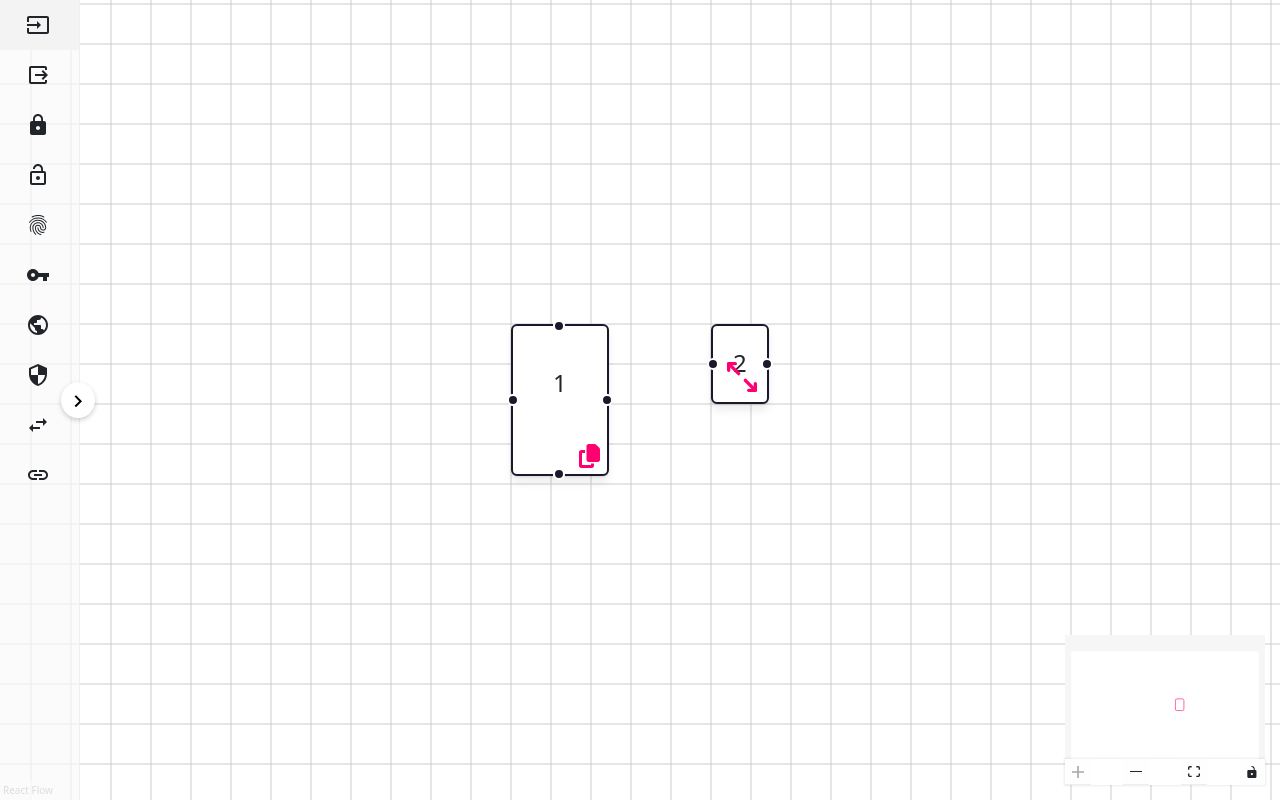
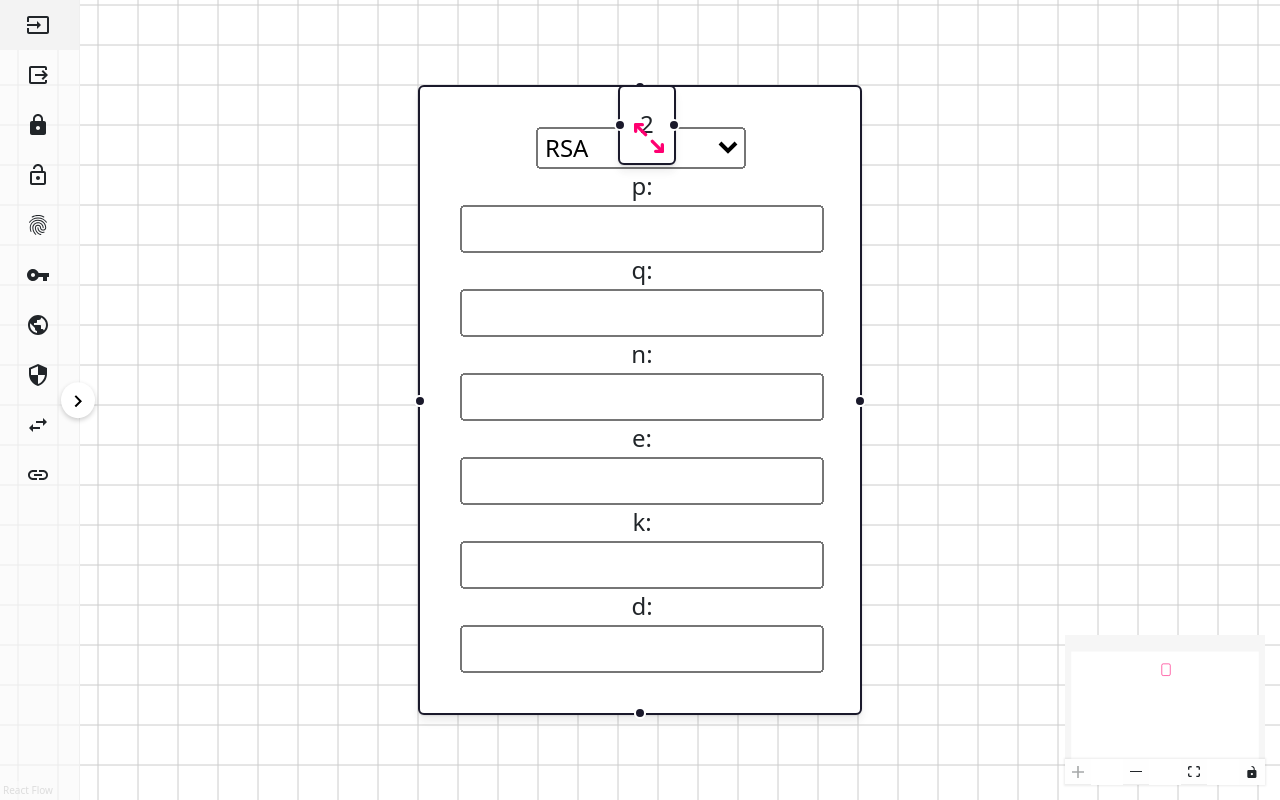
Before and after one commit to R0drigo-0/cryptolab, a React (Create React App) app: page /design in a window 1280 px wide. Built offline with nearby package versions, Linux system fonts and the light colour scheme.

Commit message:
EncryptNode V1

```diff
--- a/src/views/Components/EncryptNode.js
+++ b/src/views/Components/EncryptNode.js
@@ -0,0 +1,94 @@
+import { memo, useState, useEffect } from 'react';
+import { Handle, Position } from '@xyflow/react';
+
+const controlStyle = {
+  background: 'transparent',
+  border: 'none',
+  padding: '10px',
+  width: '200px',
+  boxSizing: 'border-box',
+};
+
+const EncryptNode = ({ data }) => {
+  const [algorithm, setAlgorithm] = useState('RSA');
+  const [p, setP] = useState('');
+  const [q, setQ] = useState('');
+  const [n, setN] = useState('');
+  const [e, setE] = useState('');
+  const [k, setK] = useState('');
+  const [d, setD] = useState('');
+
+  useEffect(() => {
+    if (p && q) {
+      setN(p * q);
+    }
+  }, [p, q]);
+
+  useEffect(() => {
+    if (p && q && k) {
+      setD(k * ((p - 1) * (q - 1) + 1));
+    }
+  }, [p, q, k]);
+
+  const handleAlgorithmChange = (event) => {
+    setAlgorithm(event.target.value);
+  };
+
+  return (
+    <div style={controlStyle}>
+      <Handle type="target" position={Position.Top} />
+      <Handle type="target" position={Position.Left} />
+      <Handle type="target" position={Position.Right} />
+      <Handle type="target" position={Position.Bottom} />
+      <form>
+        <label>
+          <select value={algorithm} onChange={handleAlgorithmChange}>
+            <option value="RSA">RSA</option>
+            <option value="ElGamal">ElGamal</option>
+            <option value="Diffie-Hellman">Diffie-Hellman</option>
+            <option value="AES">AES</option>
+            <option value="DES">DES</option>
+            <option value="ECB">ECB</option>
+            <option value="CBC">CBC</option>
+            <option value="PCBC">PCBC</option>
+            <option value="CFB">CFB</option>
+            <option value="Caesar">Caesar</option>
+            <option value="Homophonic">Homophonic</option>
+            <option value="Polyalphabetic">Polyalphabetic</option>
+            <option value="Matrix Cipher">Matrix Cipher</option>
+          </select>
+        </label>
+        <label>
+          p:
+          <input type="number" value={p} onChange={(e) => setP(Number(e.target.value))} />
+        </label>
+        <label>
+          q:
+          <input type="number" value={q} onChange={(e) => setQ(Number(e.target.value))} />
+        </label>
+        <label>
+          n:
+          <input type="number" value={n} readOnly />
+        </label>
+        <label>
+          e:
+          <input type="number" value={e} onChange={(e) => setE(Number(e.target.value))} />
+        </label>
+        <label>
+          k:
+          <input type="number" value={k} onChange={(e) => setK(Number(e.target.value))} />
+        </label>
+        <label>
+          d:
+          <input type="number" value={d} readOnly />
+        </label>
+      </form>
+      <Handle type="source" position={Position.Top} />
+      <Handle type="source" position={Position.Left} />
+      <Handle type="source" position={Position.Right} />
+      <Handle type="source" position={Position.Bottom} />
+    </div>
+  );
+};
+
+export default memo(EncryptNode);
--- a/src/views/OpenDesignView.js
+++ b/src/views/OpenDesignView.js
@@ -52,7 +52,7 @@ const OpenDesignView = () => {
   const defaultViewport = {x:0, y:0, zoom:1.5};
 
   const initialNodes = [
-    { id: "1", type:"OutputNode", position: { x: 0, y: 0 }, data: { label: "1",  } },
+    { id: "1", type:"EncryptNode", position: { x: 0, y: 0 }, data: { label: "1",  } },
     { id: "2", type:"CustomResizerNode", position: { x: 100, y: 0 }, data: { label: "2" } },
   ];
 
```
